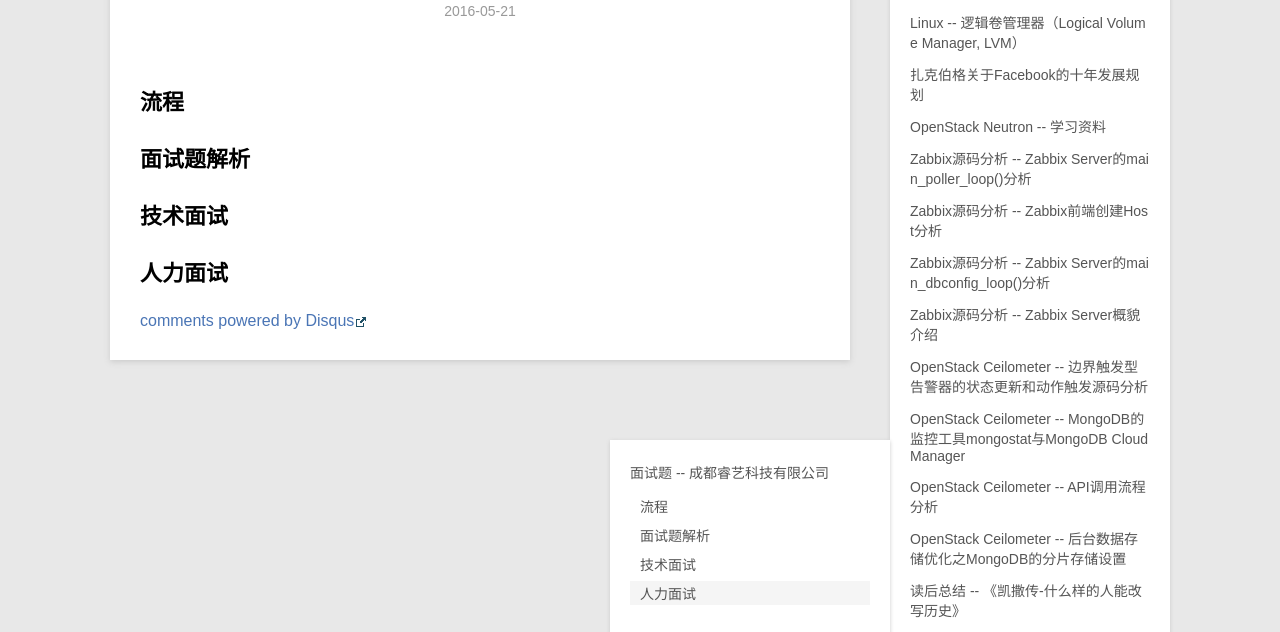
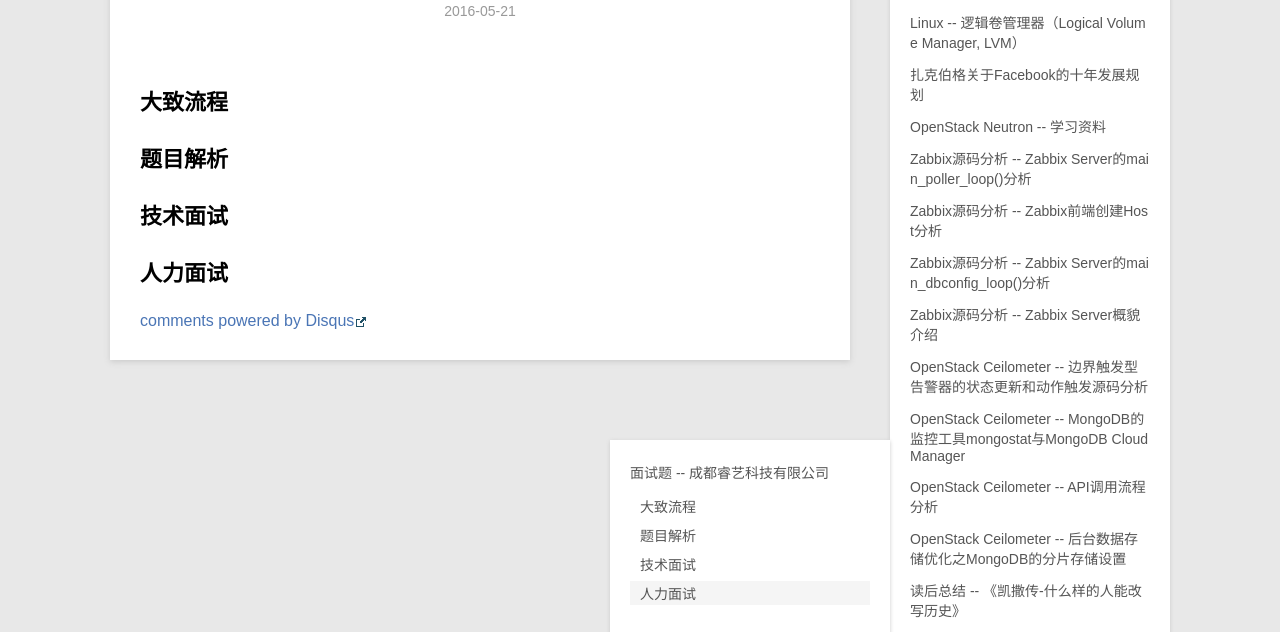
Before and after one commit to xiaofandh12/xiaofandh12.github.io, a Jekyll site: the page built from _posts/blog/2016-05-21-Interview-Ruiyi.md, in a window 1280 px wide. Shown: the part 171-803 px from the top of the page. Built offline with Jekyll 4.4.1, drawn with Linux system fonts in a browser that asks for light colours; Markdown is read by kramdown in place of the engine named in the settings; comment, search, counter and statistics services are not loaded.

Commit message:
修改一下博客面试题 -- 成都睿艺科技有限公司的目录

```diff
--- a/_posts/blog/2016-05-21-Interview-Ruiyi.md
+++ b/_posts/blog/2016-05-21-Interview-Ruiyi.md
@@ -5,9 +5,9 @@ description: 面试题，睿艺，游戏
 category: blog
 ---
 
-## 流程
+## 大致流程
 
-## 面试题解析
+## 题目解析
 
 ## 技术面试
 
```
